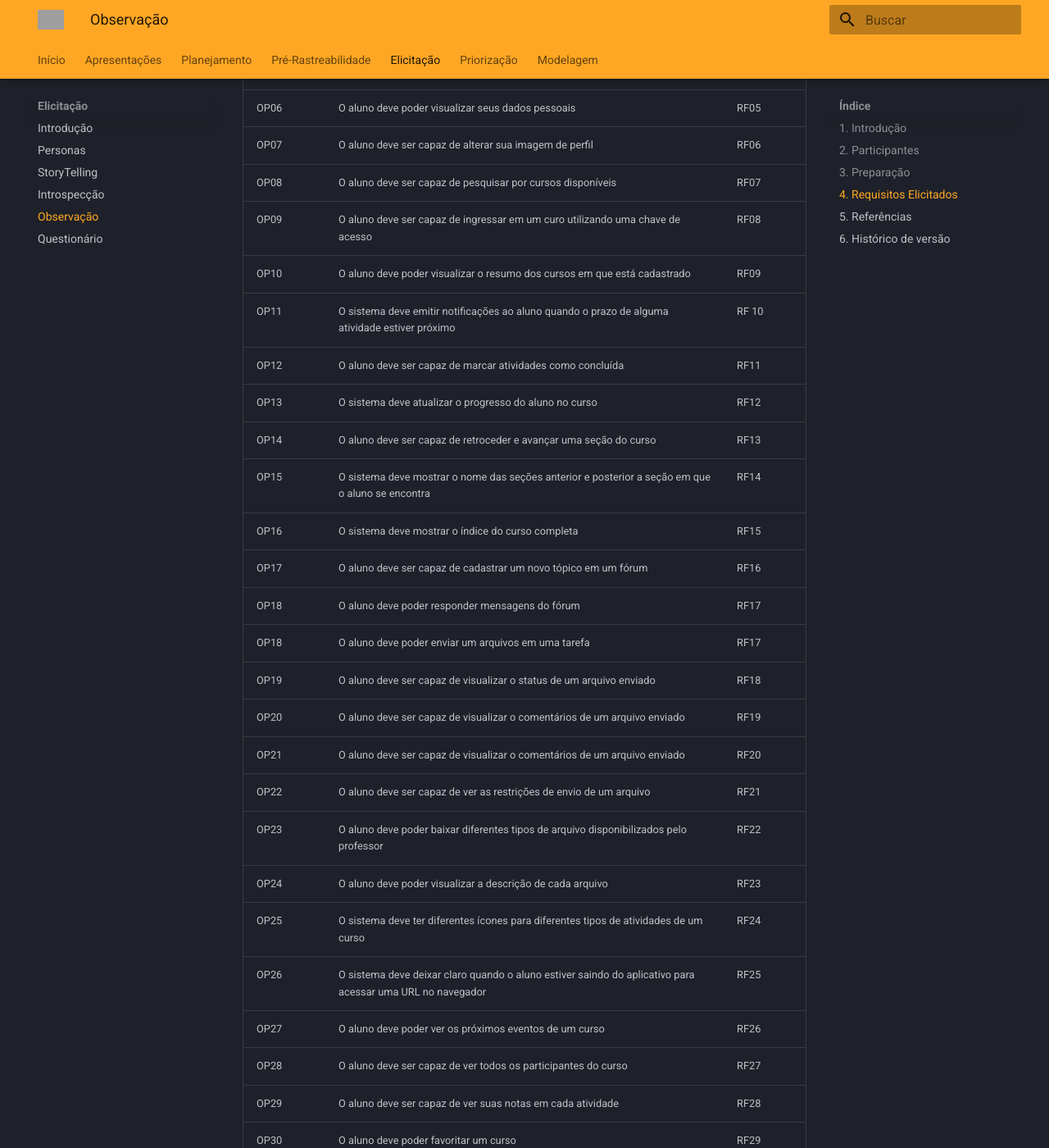
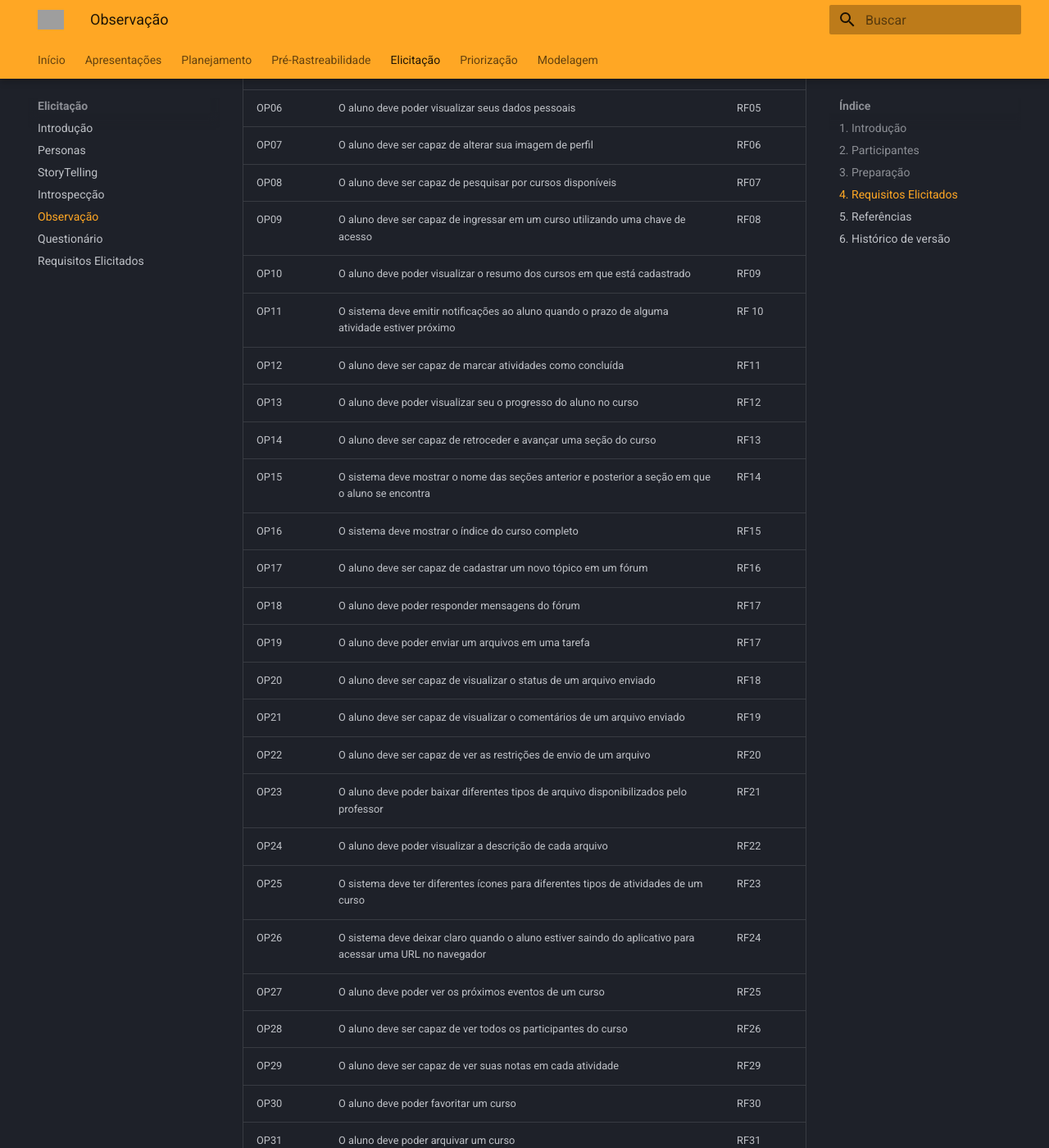
Before and after one commit to Requisitos-de-Software/2022.2-Moodle, an MkDocs documentation site: the page built from docs/Elicitacao/observacao_etnografia.md, in a window 1280 px wide and 1400 px high, scrolled down 1254 px. Shown: the whole window at 82% size. Built offline with MkDocs 1.6.1 and Material for MkDocs 9.7.7, drawn with Linux system fonts in a browser that asks for light colours; grey boxes are pictures that could not be loaded.

Commit message:
Adição do artefato Requisitos.

```diff
--- a/docs/Elicitacao/observacao_etnografia.md
+++ b/docs/Elicitacao/observacao_etnografia.md
@@ -36,32 +36,31 @@
 | OP06 | O aluno deve poder visualizar seus dados pessoais | RF05 |
 | OP07 | O aluno deve ser capaz de alterar sua imagem de perfil | RF06 |
 | OP08 | O aluno deve ser capaz de pesquisar por cursos disponíveis | RF07 |
-| OP09 | O aluno deve ser capaz de ingressar em um curo utilizando uma chave de acesso | RF08 |
+| OP09 | O aluno deve ser capaz de ingressar em um curso utilizando uma chave de acesso | RF08 |
 | OP10 | O aluno deve poder visualizar o resumo dos cursos em que está cadastrado | RF09 |
 | OP11 | O sistema deve emitir notificações ao aluno quando o prazo de alguma atividade estiver próximo | RF 10 |
 | OP12 | O aluno deve ser capaz de marcar atividades como concluída | RF11 |
-| OP13 | O sistema deve atualizar o progresso do aluno no curso | RF12 |
+| OP13 | O aluno deve poder visualizar seu o progresso do aluno no curso | RF12 |
 | OP14 | O aluno deve ser capaz de retroceder e avançar uma seção do curso | RF13 |
 | OP15 | O sistema deve mostrar o nome das seções anterior e posterior a seção em que o aluno se encontra | RF14 |
-| OP16 | O sistema deve mostrar o índice do curso completa | RF15 |
+| OP16 | O sistema deve mostrar o índice do curso completo | RF15 |
 | OP17 | O aluno deve ser capaz de cadastrar um novo tópico em um fórum | RF16 |
 | OP18 | O aluno deve poder responder mensagens do fórum | RF17 |
-| OP18 | O aluno deve poder enviar um arquivos em uma tarefa | RF17 |
-| OP19 | O aluno deve ser capaz de visualizar o status de um arquivo enviado | RF18 |
-| OP20 | O aluno deve ser capaz de visualizar o comentários de um arquivo enviado | RF19 |
-| OP21 | O aluno deve ser capaz de visualizar o comentários de um arquivo enviado | RF20 |
-| OP22 | O aluno deve ser capaz de ver as restrições de envio de um arquivo | RF21 |
-| OP23 | O aluno deve poder baixar diferentes tipos de arquivo disponibilizados pelo professor | RF22 |
-| OP24 | O aluno deve poder visualizar a descrição de cada arquivo | RF23 |
-| OP25 | O sistema deve ter diferentes ícones para diferentes tipos de atividades de um curso | RF24 |
-| OP26 | O sistema deve deixar claro quando o aluno estiver saindo do aplicativo para acessar uma URL no navegador | RF25 |
-| OP27 | O aluno deve poder ver os próximos eventos de um curso | RF26 |
-| OP28 | O aluno deve ser capaz de ver todos os participantes do curso | RF27 |
-| OP29 | O aluno deve ser capaz de ver suas notas em cada atividade | RF28 |
-| OP30 | O aluno deve poder favoritar um curso | RF29 |
-| OP31 | O aluno deve poder arquivar um curso | RF30 |
-| OP32 | O aluno deve ser capaz de fazer o download de um curso | RF31 |
-| OP33 | O aluno deve poder ver informações gerais sobre o curso | RF32 |
+| OP19 | O aluno deve poder enviar um arquivos em uma tarefa | RF17 |
+| OP20 | O aluno deve ser capaz de visualizar o status de um arquivo enviado | RF18 |
+| OP21 | O aluno deve ser capaz de visualizar o comentários de um arquivo enviado | RF19 |
+| OP22 | O aluno deve ser capaz de ver as restrições de envio de um arquivo | RF20 |
+| OP23 | O aluno deve poder baixar diferentes tipos de arquivo disponibilizados pelo professor | RF21 |
+| OP24 | O aluno deve poder visualizar a descrição de cada arquivo | RF22 |
+| OP25 | O sistema deve ter diferentes ícones para diferentes tipos de atividades de um curso | RF23 |
+| OP26 | O sistema deve deixar claro quando o aluno estiver saindo do aplicativo para acessar uma URL no navegador | RF24 |
+| OP27 | O aluno deve poder ver os próximos eventos de um curso | RF25 |
+| OP28 | O aluno deve ser capaz de ver todos os participantes do curso | RF26 |
+| OP29 | O aluno deve ser capaz de ver suas notas em cada atividade | RF29 |
+| OP30 | O aluno deve poder favoritar um curso | RF30 |
+| OP31 | O aluno deve poder arquivar um curso | RF31 |
+| OP32 | O aluno deve ser capaz de fazer o download de um curso | RF32 |
+| OP33 | O aluno deve poder ver informações gerais sobre o curso | RF33 |
 
 <center>
     *Tabela 01 - Elicitação de Requisitos usando Observação*
--- a/mkdocs.yml
+++ b/mkdocs.yml
@@ -33,6 +33,7 @@
     - Introspecção: Elicitacao/introspeccao.md
     - Observação: Elicitacao/observacao_etnografia.md
     - Questionário: Elicitacao/questionario.md
+    - Requisitos Elicitados: Elicitacao/requisitos.md
   - Priorização:
     - Introdução: Priorização/priorizacao.md
     - First Things First: Priorização/First-Things-First.md
@@ -42,3 +43,4 @@
     - Casos de Uso: Modelagem/caso-de-uso.md
     - Especificação Suplementar: Modelagem/suplementar.md
     - Léxicos: Modelagem/lexicos.md
+    - Histórias de Usuário: Modelagem/historias_usuario.md
```
Also changed, not shown: docs/Elicitacao/requisitos.md (added, +112 -0 lines), docs/Elicitacao/storytelling.md (+7 -6 lines), docs/Modelagem/historias_usuario.md (+2 -2 lines), docs/Modelagem/lexicos.md (+3 -2 lines).
